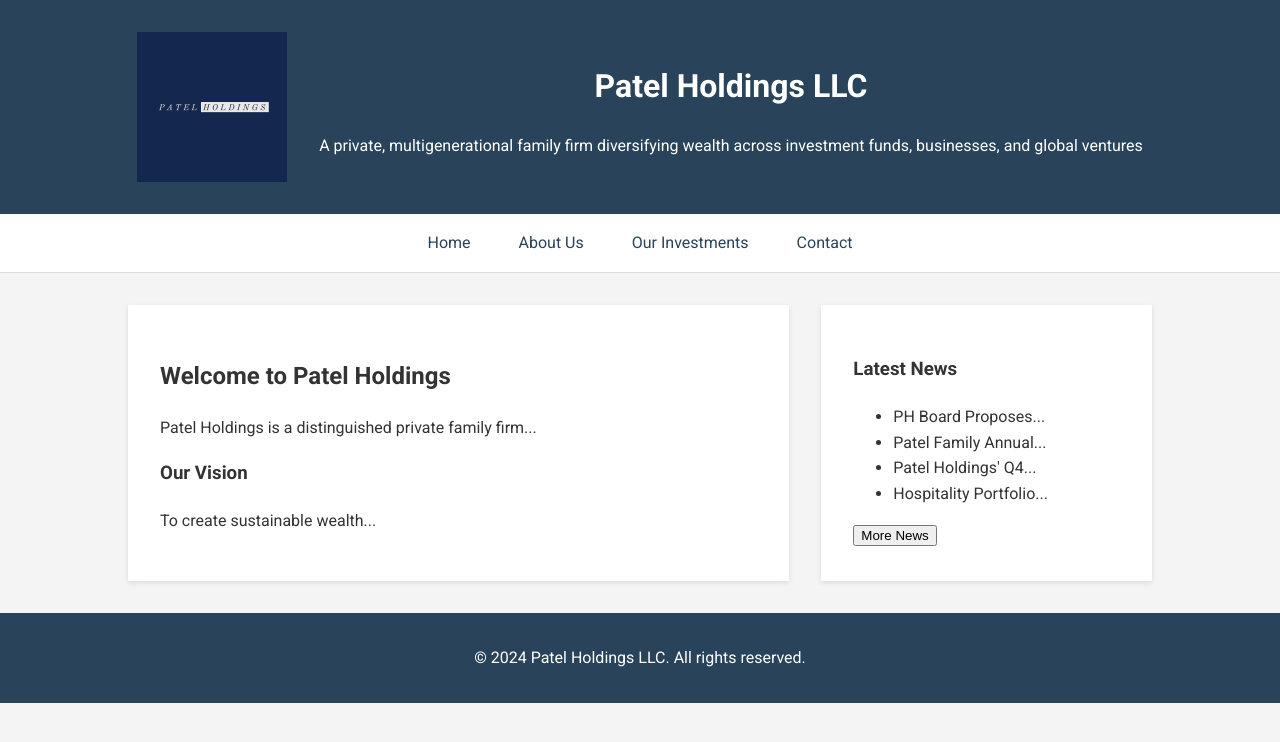
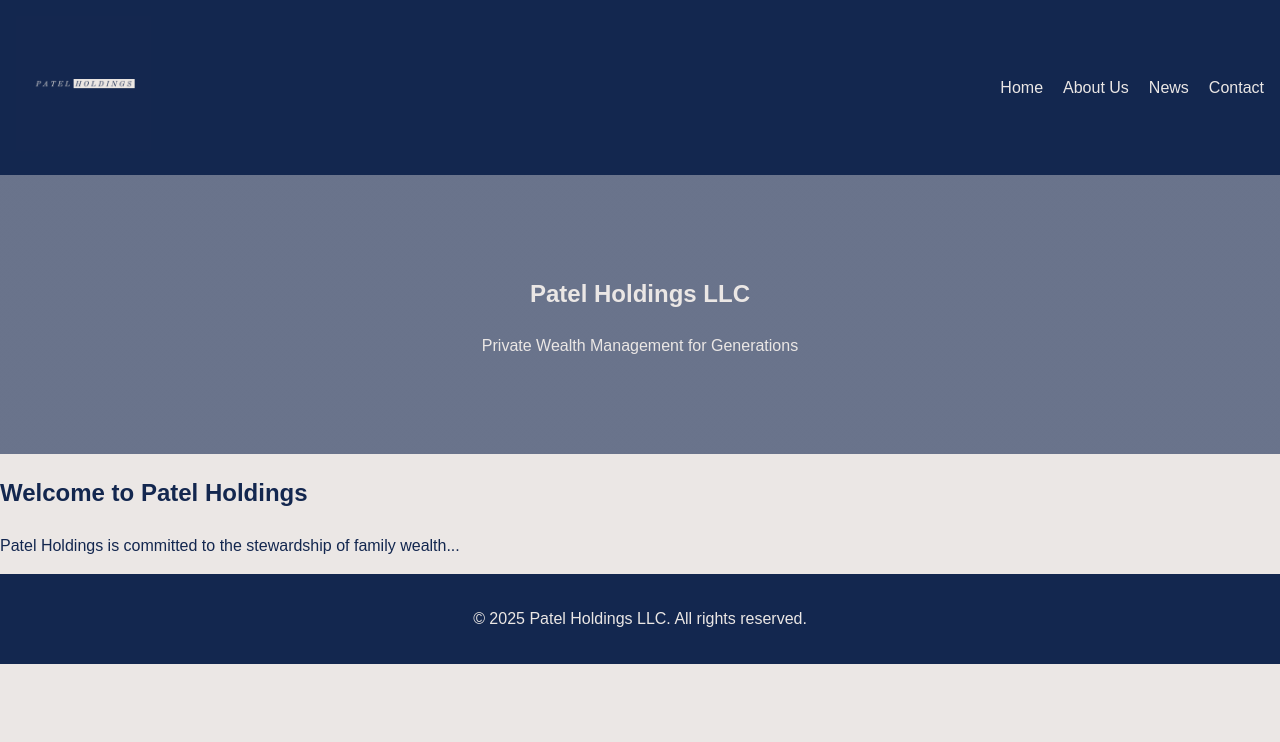
Before and after one commit to ptlhldg/ptlhldg.github.io, a plain HTML site: page index.html in a window 1280 px wide. Drawn offline with Linux system fonts and the light colour scheme.

Commit message:
Update index.html

```diff
--- a/index.html
+++ b/index.html
@@ -3,174 +3,49 @@
 <head>
     <meta charset="UTF-8">
     <meta name="viewport" content="width=device-width, initial-scale=1.0">
-    <title>Patel Holdings</title>
-    <link rel="icon" type="image/x-icon" href="favicon.JPG">
-    <link href="https://fonts.googleapis.com/css2?family=Roboto:wght@300;400;700&display=swap" rel="stylesheet">  <style>
-        /* Basic reset and box-sizing */
-        * {
-            box-sizing: border-box;
-        }
-
-        body {
-            font-family: 'Roboto', sans-serif;
-            margin: 0;
-            line-height: 1.6;
-            color: #333; /* Darker, more readable text */
-            background-color: #f4f4f4; /* Light, modern background */
-        }
-
-        header {
-            background-color: #29435a; /* Deeper, more professional blue */
-            color: #fff;
-            padding: 2rem 0; /* More padding */
-            text-align: center; /* Center header content */
-        }
-
-        .header-content {
-            width: 80%;
-            margin: 0 auto;
-            display: flex;
-            align-items: center;
-            justify-content: center; /* Center horizontally */
-        }
-
-        .logo {
-            width: 150px;
-            height: auto; /* Maintain aspect ratio */
-            margin-right: 2rem;
-        }
-
-        h1, h2, h3 {
-            font-weight: 700;
-        }
-
-        nav {
-            background-color: #fff;
-            padding: 1rem 0;
-            border-bottom: 1px solid #ddd;
-        }
-
-        nav ul {
-            list-style: none;
-            margin: 0;
-            padding: 0;
-            display: flex;
-            justify-content: center; /* Center the nav items */
-            width: 80%;
-            margin: 0 auto;
-        }
-
-        nav li {
-            margin: 0 1.5rem;
-        }
-
-        nav a {
-            text-decoration: none;
-            color: #29435a;
-            font-weight: 500;
-            transition: color 0.3s ease; /* Smooth hover effect */
-        }
-
-        nav a:hover {
-            color: #007bff; /* Example hover color */
-        }
-
-        .container {
-            width: 80%;
-            margin: 2rem auto;
-            display: grid;
-            grid-template-columns: 2fr 1fr; /* Modern grid layout */
-            gap: 2rem;
-        }
-
-        .main-content {
-            padding: 2rem;
-            background-color: #fff;
-            box-shadow: 0 2px 5px rgba(0, 0, 0, 0.1); /* Subtle shadow */
-        }
-
-        .sidebar {
-            padding: 2rem;
-            background-color: #fff;
-            box-shadow: 0 2px 5px rgba(0, 0, 0, 0.1);
-        }
-
-        footer {
-            background-color: #29435a;
-            color: #fff;
-            padding: 1rem 0;
-            text-align: center;
-        }
-
-        /* Responsive Design (adjust breakpoints as needed) */
-        @media (max-width: 768px) {
-            .container {
-                grid-template-columns: 1fr; /* Stack on smaller screens */
-            }
-
-            nav ul {
-                flex-direction: column; /* Vertical nav on small screens */
-            }
-
-            nav li {
-                margin: 0.5rem 0; /* Adjust margins */
-            }
-
-            .header-content {
-                flex-direction: column; /* Stack header on small screens */
-                align-items: flex-start;
-            }
-
-            .logo {
-                margin-right: 0; /* Remove margin */
-                margin-bottom: 1rem;
-            }
-        }
-    </style>
+    <title>Patel Holdings LLC</title>
+    <meta name="description" content="A private, multigenerational family firm managing wealth across generations.">
+    <link rel="icon" type="image/jpeg" href="favicon.JPG">
+    <link rel="stylesheet" href="styles.css">
+    <!-- Include necessary fonts here -->
 </head>
-<body>
-
+<body class="x">
+    <div class="page-inner">
         <header>
-        <div class="header-content">
+            <div class="logo-container">
+                <a href="/">
                     <img src="favicon.JPG" alt="Patel Holdings Logo" class="logo">
-            <div>
-                <h1>Patel Holdings LLC</h1>
-                <p>A private, multigenerational family firm diversifying wealth across investment funds, businesses, and global ventures</p>
+                </a>
             </div>
-        </div>
-    </header>
-
             <nav>
-        <ul>
-            <li><a href="#home">Home</a></li>
-            <li><a href="#about">About Us</a></li>
-            <li><a href="#investments">Our Investments</a></li>
+                <ul class="nav-list">
+                    <li><a href="index.html">Home</a></li>
+                    <li><a href="about.html">About Us</a></li>
+                    <li><a href="news.html">News</a></li>
                     <li><a href="contact.html">Contact</a></li>
                 </ul>
             </nav>
+        </header>
 
-    <div class="container">
-        <main class="main-content">
+        <main>
+            <section class="hero">
+                <div class="hero-content">
+                    <h1>Patel Holdings LLC</h1>
+                    <p>Private Wealth Management for Generations</p>
+                </div>
+            </section>
+
+            <section class="main-content">
                 <h2>Welcome to Patel Holdings</h2>
-            <p>Patel Holdings is a distinguished private family firm...</p>
-            <h3>Our Vision</h3>
-            <p>To create sustainable wealth...</p>
+                <p>Patel Holdings is committed to the stewardship of family wealth...</p>
+            </section>
         </main>
-        <aside class="sidebar">
-            <h3>Latest News</h3>
-            <ul>
-                <li>PH Board Proposes...</li>
-                <li>Patel Family Annual...</li>
-                <li>Patel Holdings' Q4...</li>
-                <li>Hospitality Portfolio...</li>
-            </ul>
-            <button class="news-btn" onclick="document.getElementById('signInBtn').click()">More News</button>
-        </aside>
+
+        <footer>
+            <p>&copy; 2025 Patel Holdings LLC. All rights reserved.</p>
+        </footer>
     </div>
 
-    <footer>
-        <p>&copy; 2024 Patel Holdings LLC. All rights reserved.</p>
-    </footer>
-
+    <script src="script.js"></script>
 </body>
 </html>
```
Lines whose indentation alone changed are shown as unchanged.
